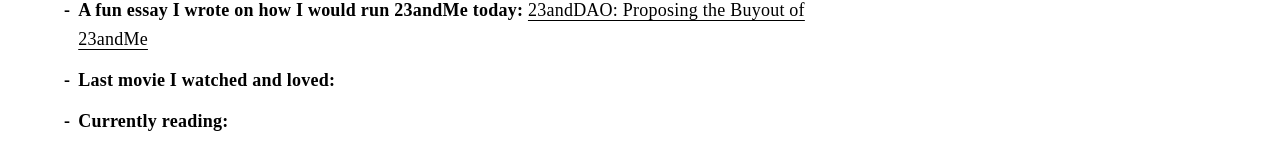
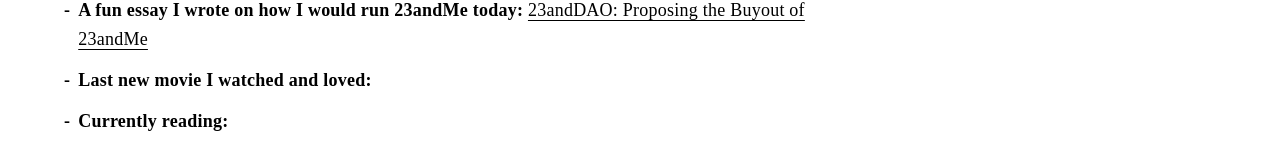
Before and after one commit to gptsiolis/personal-website2, a Next.js app: page / in a window 1280 px wide. Shown: the part 1201-1355 px from the top of the page. Built offline with nearby package versions, Linux system fonts and the light colour scheme; no server answers.

Commit message:
Add 'new' to movie bullet label
Co-Authored-By: Claude Opus 4.7 <noreply@anthropic.com>

```diff
--- a/src/app/page.tsx
+++ b/src/app/page.tsx
@@ -71,7 +71,7 @@ export default function Home() {
       url: "https://x.com/gptsiolis/status/1912521435479962101",
     },
     {
-      label: "Last movie I watched and loved",
+      label: "Last new movie I watched and loved",
       value: film ? `${film.title}${film.year ? ` (${film.year})` : ""}` : "",
       url: film?.letterboxdUrl ?? "",
     },
```
